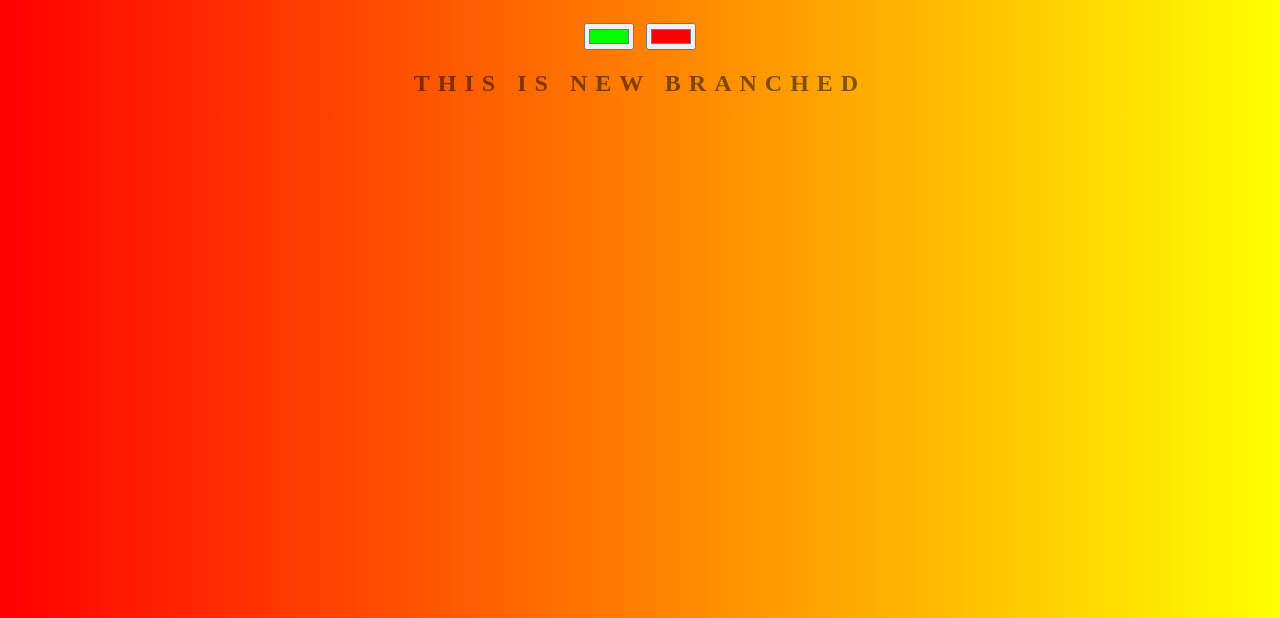
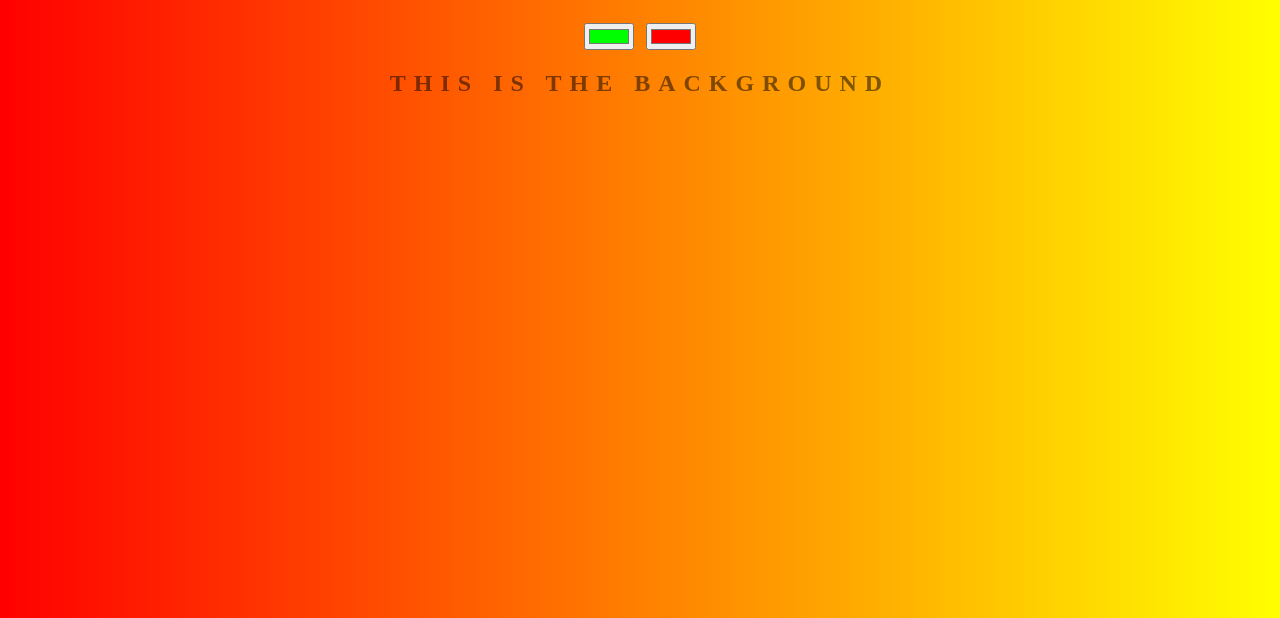
Before and after one commit to ananthu10/background-generator, a plain HTML site: page index.html in a window 1280 px wide. Shown: the part 182-800 px from the top of the page. Drawn offline with Linux system fonts and the light colour scheme.

Commit message:
cahing text fin

```diff
--- a/index.html
+++ b/index.html
@@ -8,11 +8,7 @@
     <h1>Background Generator!</h1>
     <input class="color" type="color" value="#00ff00" />
     <input class="color" type="color" value="#ff0000" />
-
-    <h2>this is new branched</h2>
-
-
-
+    <h2>This is the background</h2>
     <h3></h3>
     <script type="text/javascript" src="script.js"></script>
   </body>
```
